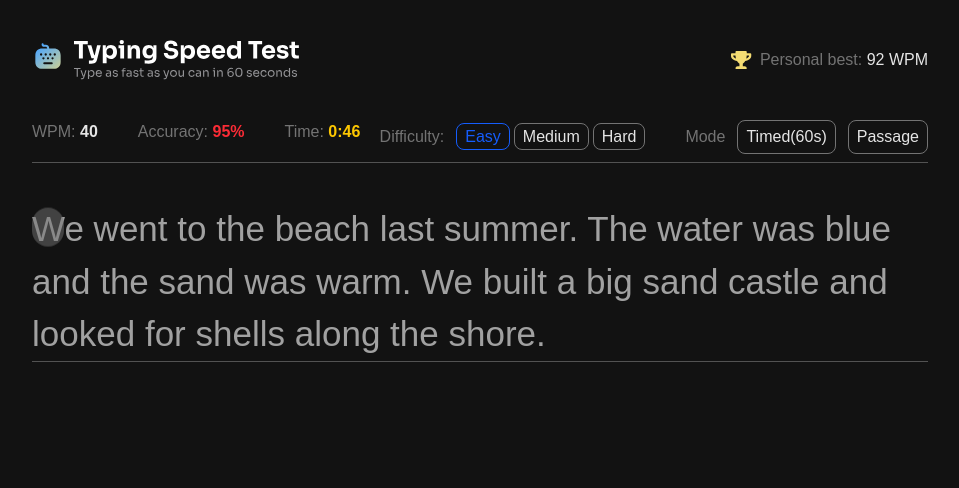
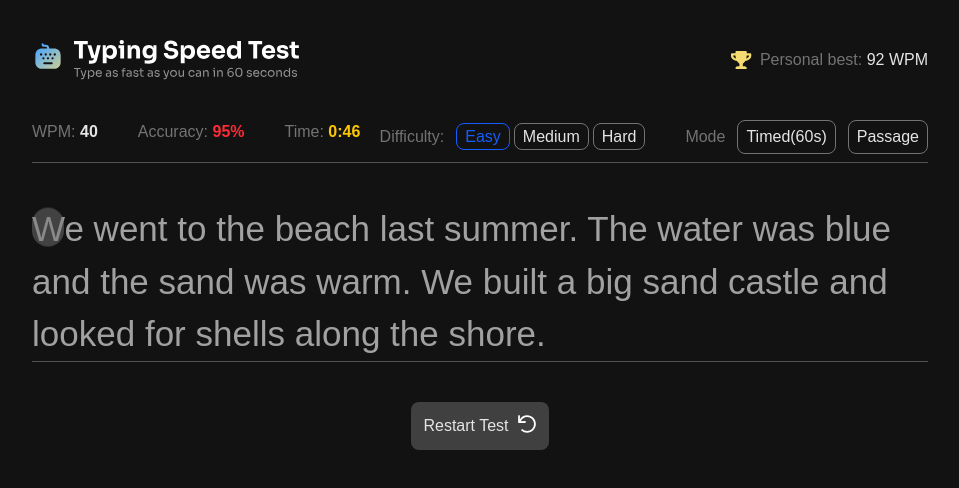
Before and after one commit to Zer0-Gravity/mini-react-project, a React (Vite) app in the folder typing-test/: page / in a window 1280 px wide. Shown: the top 488 px of the page, without its empty margins (160-1119 px from the left). Built offline with nearby package versions, Linux system fonts and the light colour scheme.

Commit message:
Feat: Add restart level button

```diff
--- a/typing-test/src/Component/Playground.tsx
+++ b/typing-test/src/Component/Playground.tsx
@@ -7,6 +7,7 @@ interface PlaygroundProps {
 
 function Playground({ passage }: PlaygroundProps) {
     const [userType, setUserType] = useState<string>("");
+    const [spin, setSpinning] = useState<boolean>(false); //State spinning image for restart button
     const inputRef = useRef<HTMLInputElement>(null);
 
     const handleUserType = (e: React.ChangeEvent<HTMLInputElement>) => {
@@ -24,6 +25,17 @@ function Playground({ passage }: PlaygroundProps) {
         }
     };
 
+    const restartLevel = () => {
+        setUserType(""); //Set user input value ot 0/empty
+
+        setSpinning(true);
+
+        //Wait 1 second then revert the spin boolean to false
+        setTimeout(() => {
+            setSpinning(false);
+        }, 1000);
+    };
+
     useEffect(() => {
         const handleKeydown = (e: KeyboardEvent) => {
             if (
@@ -39,6 +51,7 @@ function Playground({ passage }: PlaygroundProps) {
 
     return (
         <>
+            <section className="w-[70%] border-b border-b-neutral-600">
                 <div>
                     {passage.text.split("").map((char, index) => (
                         <span
@@ -56,9 +69,22 @@ function Playground({ passage }: PlaygroundProps) {
                 <input
                     ref={inputRef}
                     type="text"
+                    value={userType}
                     onChange={handleUserType}
                     className="opacity-0 absolute"
                 />
+            </section>
+            <button
+                onClick={restartLevel}
+                className="bg-neutral-700 flex gap-2 p-3 rounded-lg active:scale-98 group"
+            >
+                <span className="text-neutral-200">Restart Test</span>
+                <img
+                    src="/images/icon-restart.svg"
+                    alt="restart"
+                    className={`${spin ? "animate-spin-reverse" : ""}`} //Check if spin true, if so the add  custom animate spin class
+                />
+            </button>
         </>
     );
 }
--- a/typing-test/src/TypingTest.tsx
+++ b/typing-test/src/TypingTest.tsx
@@ -60,9 +60,7 @@ function TypingTest() {
             </section>
 
             {/* Playground */}
-            <section className="w-[70%] border-b border-b-neutral-600">
-                <Playground passage={passage} />
-            </section>
+            <Playground passage={passage} />
         </main>
     );
 }
--- a/typing-test/src/index.css
+++ b/typing-test/src/index.css
@@ -20,3 +20,18 @@ body {
     /* Yellow */
     ---color-yellow-400: hsl(49, 85%, 70%);
 }
+
+@layer utilities {
+    .animate-spin-reverse {
+        animation: spin-reverse 1s linear infinite;
+    }
+
+    @keyframes spin-reverse {
+        from {
+            transform: rotate(0deg);
+        }
+        to {
+            transform: rotate(-369deg);
+        }
+    }
+}
```
Lines whose indentation alone changed are shown as unchanged.
